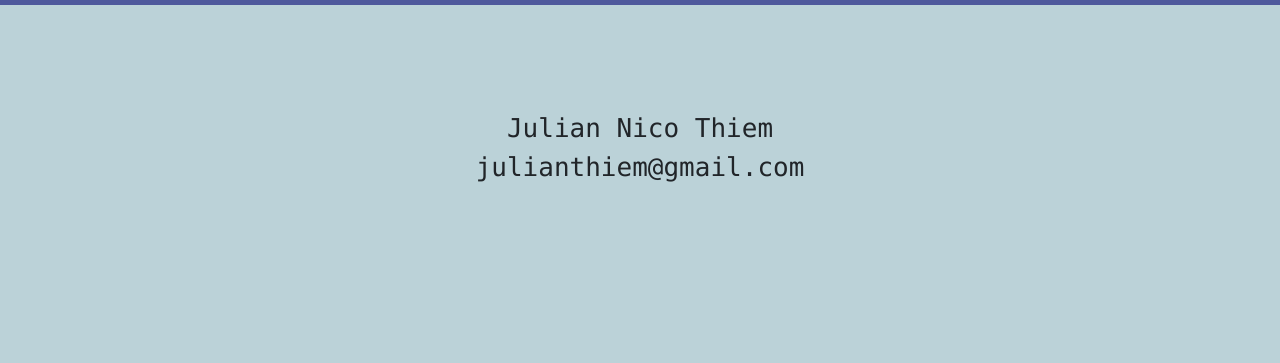
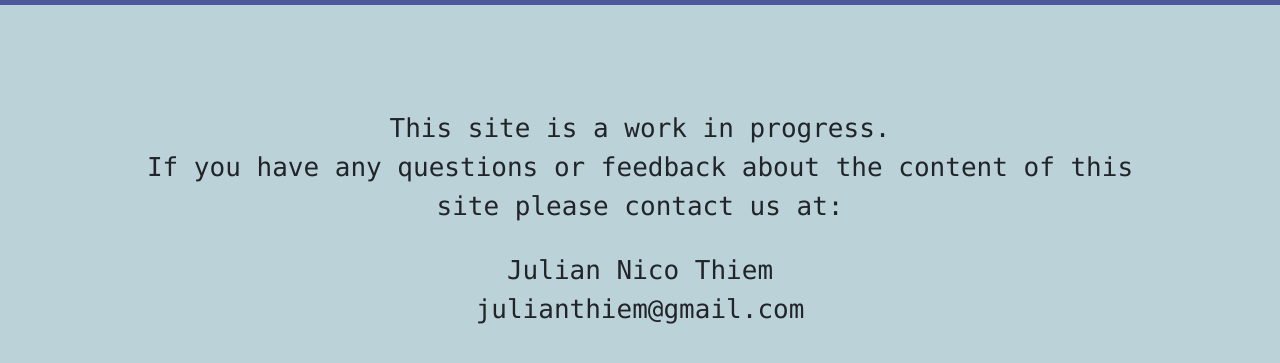
Before and after one commit to Lobkolove/birdsinsicily, a plain HTML site: page contact.html in a window 1280 px wide. Shown: the part 191-554 px from the top of the page. Drawn offline with nearby package versions, Linux system fonts and the light colour scheme; a web font is replaced by a local one.

Commit message:
Update contact.html
added paragraph

```diff
--- a/contact.html
+++ b/contact.html
@@ -46,6 +46,7 @@
             </div>
         </nav>
         <br><br>
+        <p>This site is a work in progress.<br>If you have any questions or feedback about the content of this site please contact us at:</p>
         <p>Julian Nico Thiem<br>julianthiem@gmail.com</p>
     </body>
 </html>
```
